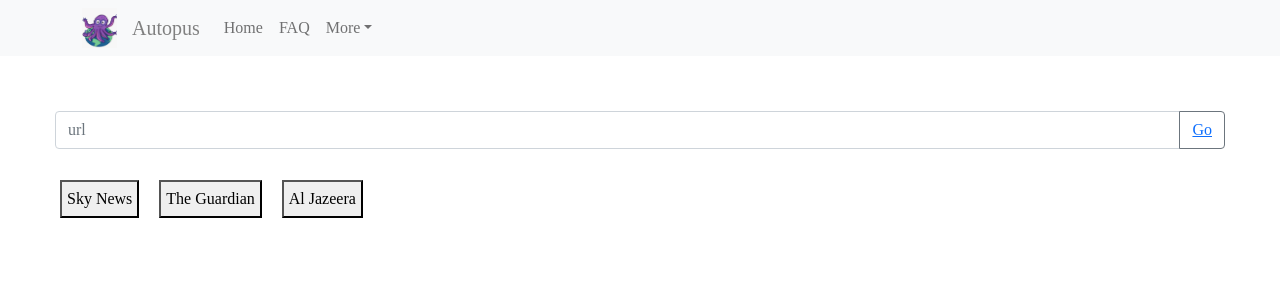
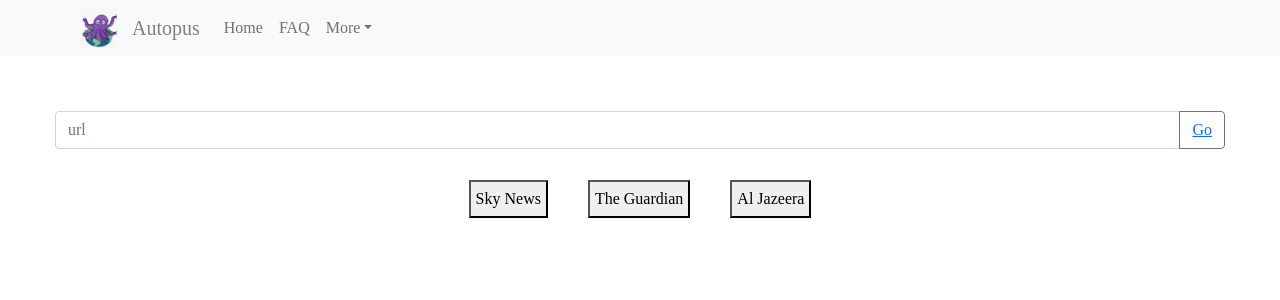
Before and after one commit to RahavAyalon/Hackathon, a React (Create React App) app: page / in a window 1280 px wide. Shown: the top 300 px of the page. Built offline with nearby package versions, Linux system fonts and the light colour scheme.

Commit message:
buttons centerd

```diff
--- a/src/App.css
+++ b/src/App.css
@@ -10,19 +10,54 @@ grid-column-gap: 0px;
 grid-row-gap: 0px;
 }
 .div1 { grid-area: 1 / 1 / 2 / 3; }
-.div2 { grid-area: 2 / 1 / 3 / 3; }
+.div2 { grid-area: 2 / 1 / 3 / 3;
+  justify-self: center;
+
+}
 .div3 {
   grid-area: 1 / 1 / 3 / 2;
   display: grid;
   grid-template-columns: 150px 150px;
+  justify-content: center;
+}
+.div4 { grid-area: 1 / 2 / 3 / 3;
+justify-content: left;
+}
+#goButton{
   justify-content: space-evenly;
 }
-.div4 { grid-area: 1 / 2 / 3 / 3; }
 
 .btn1{
   padding: 5px;
   margin: 10px;
+  margin-right: 20px;
+  margin-left: 20px;
 }
+
+/*a.button1{*/
+/* display:inline-block;*/
+/* padding:0.35em 1.2em;*/
+/* border:0.1em solid #FFFFFF;*/
+/* margin:0 0.3em 0.3em 0;*/
+/* border-radius:0.12em;*/
+/* box-sizing: border-box;*/
+/* text-decoration:none;*/
+/* font-family:'Roboto',sans-serif;*/
+/* font-weight:300;*/
+/* color:#FFFFFF;*/
+/* text-align:center;*/
+/* transition: all 0.2s;*/
+/*}*/
+/*a.button1:hover{*/
+/* color:#000000;*/
+/* background-color:#FFFFFF;*/
+/*}*/
+/*@media all and (max-width:30em){*/
+/* a.button1{*/
+/*  display:block;*/
+/*  margin:0.4em auto;}*/
+/* */
+/*}*/
 
 .mb-3{
   padding: 5px;
--- a/src/Button.js
+++ b/src/Button.js
@@ -11,6 +11,7 @@ export default function Button() {
         <button class={"btn1 linkstyle"}>
           <Link to="/filtering">The Guardian</Link>
         </button>
+        {/*<a href="something" className="button1">Button</a>*/}
         <button class={"btn1 linkstyle"}>
           <Link to="/filtering">Al Jazeera</Link>
         </button>
--- a/src/Filtering.js
+++ b/src/Filtering.js
@@ -19,7 +19,7 @@ export default function Filtering() {
   return (
     <>
       <div class="parent">
-        <div class="div3">
+        <div class="div4">
           <Form>
             {['checkbox'].map((type) => (
               <>
@@ -76,7 +76,7 @@ export default function Filtering() {
             ))}
           </Form>
         </div>
-        <div class="div4">
+        <div class="div3">
           {' '}
           <DateRange
             editableDateInputs={true}
@@ -86,7 +86,7 @@ export default function Filtering() {
           />
         </div>
       </div>
-      <Button variant="light">
+      <Button variant="light" id={"goButton"}>
         <Link to="/data">Go</Link>
       </Button>
     </>
```
